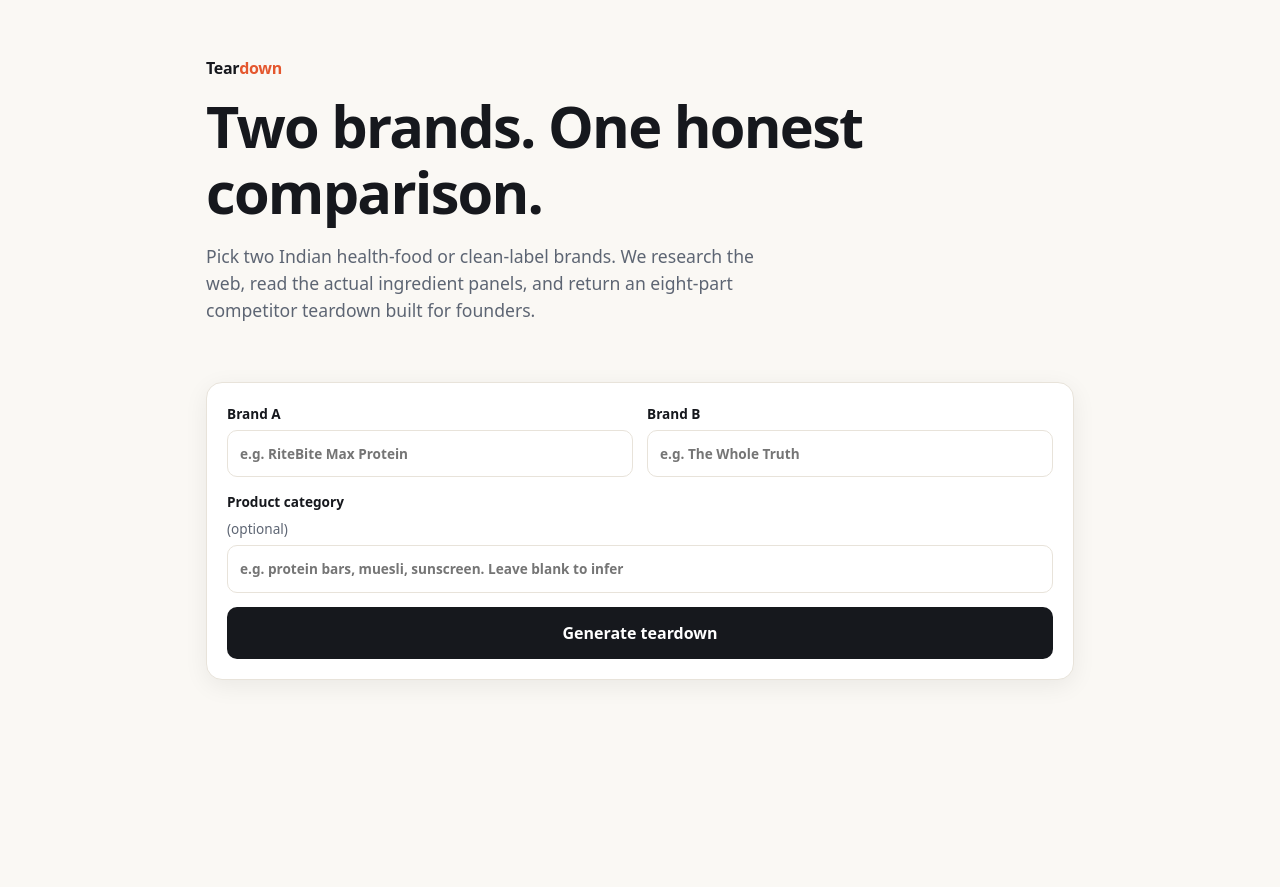
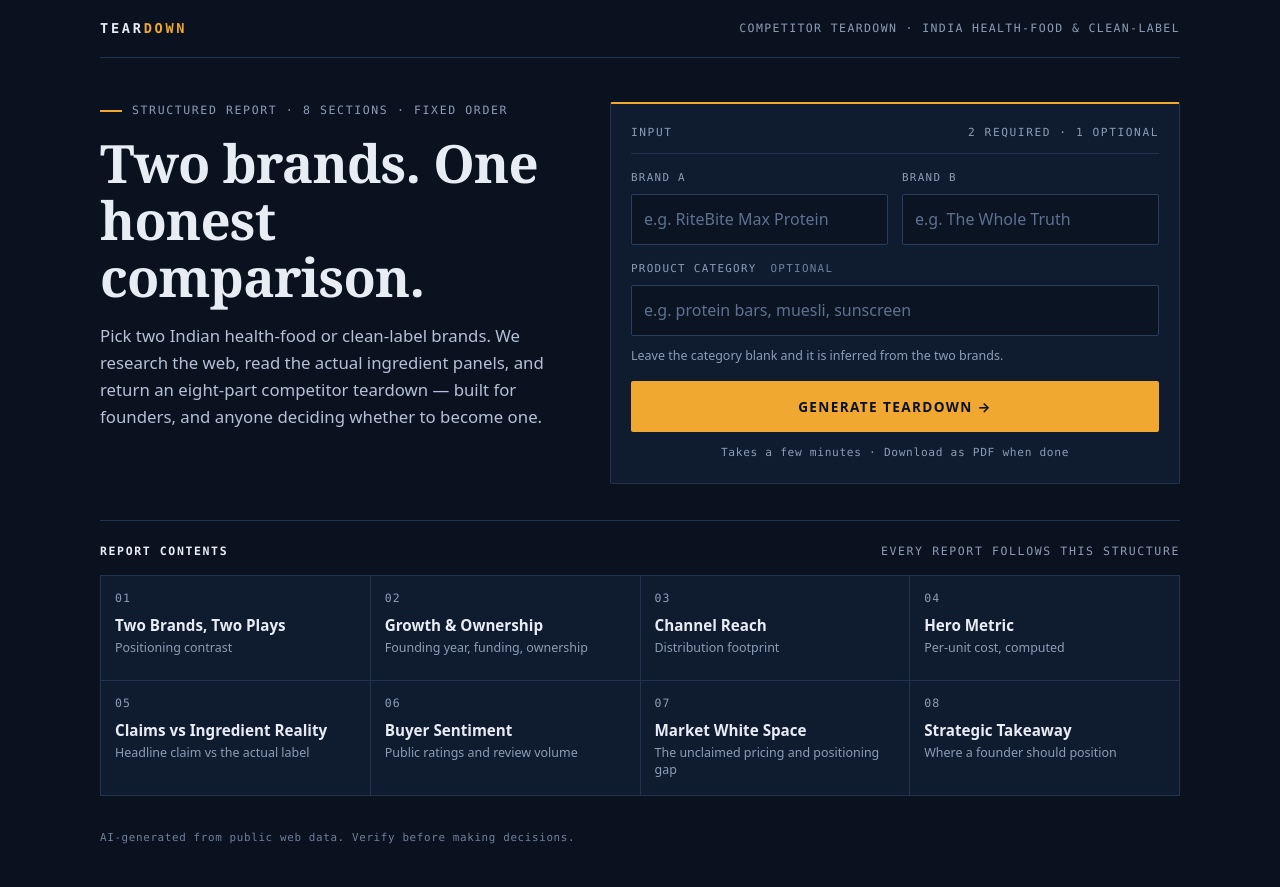
Before and after one commit to Abhishek080211/teardown-app, a website: page public/index.html in a window 1280 px wide. Before the commit the page ends 800 px from the top, so only its background shows below. Drawn offline with Linux system fonts and the light colour scheme.

Commit message:
Redesign landing page: analyst-style dark layout, report-contents strip, new copy
Co-Authored-By: Claude Sonnet 5.5 <noreply@anthropic.com>
Claude-Session: https://claude.ai/code/session_01KSfySBVsy171SMowbf7zwb

```diff
--- a/public/index.html
+++ b/public/index.html
@@ -13,16 +13,7 @@ body{margin:0;background:var(--bg);color:var(--ink);font:16px/1.55 system-ui,-ap
 h1,h2,h3{line-height:1.15;margin:0}
 .logo{font-weight:800;letter-spacing:-.02em}
 .logo b{color:var(--a)}
-/* landing */
-.hero{padding:56px 0 24px}
-.hero h1{font-size:clamp(2.2rem,7vw,3.6rem);letter-spacing:-.03em;margin:12px 0}
-.hero p{color:var(--mut);max-width:560px;font-size:1.1rem}
-form{background:var(--card);border:1px solid var(--line);border-radius:16px;padding:20px;display:grid;gap:14px;margin:16px 0 40px;box-shadow:0 6px 24px #0001}
-.row{display:grid;grid-template-columns:1fr 1fr;gap:14px}
-@media(max-width:620px){.row{grid-template-columns:1fr}}
-label{font-size:.85rem;font-weight:600;display:grid;gap:6px}
-input{font:inherit;padding:12px;border:1.5px solid var(--line);border-radius:10px;background:#fff}
-input:focus{outline:none;border-color:var(--b)}
+/* landing: see "Landing" block below */
 button{font:inherit;font-weight:700;border:0;border-radius:10px;padding:14px 18px;background:var(--ink);color:#fff;cursor:pointer}
 button:disabled{opacity:.5;cursor:wait}
 .btn2{background:#fff;color:var(--ink);border:1.5px solid var(--ink)}
@@ -31,6 +22,49 @@ button:disabled{opacity:.5;cursor:wait}
 .spin{width:44px;height:44px;border:5px solid var(--line);border-top-color:var(--a);border-radius:50%;margin:0 auto 18px;animation:s 1s linear infinite}
 @keyframes s{to{transform:rotate(360deg)}}
 .hidden{display:none}
+/* Landing + loading: restrained navy/charcoal, one amber accent. Scoped so report pages are untouched. */
+body.is-dark{--bg:#0a1220;--panel:#0f1b2f;--line:#223350;--text:#e8edf5;--mut:#8d9db6;--acc:#f0a830;background:var(--bg);color:var(--text)}
+body.is-dark .wrap{max-width:1120px;padding:0 20px}
+.mono,.lt-bar,.lt-eyebrow,#landing label .lab,.lt-ch,.lt-grid .n,.lt-note,.lt-foot{font-family:ui-monospace,"SF Mono",SFMono-Regular,Menlo,Consolas,"Liberation Mono",monospace}
+.lt-bar{display:flex;justify-content:space-between;align-items:center;gap:16px;padding:18px 0;border-bottom:1px solid var(--line);font-size:.72rem;letter-spacing:.12em;color:var(--mut);text-transform:uppercase}
+.lt-logo{font-weight:700;color:var(--text);letter-spacing:.2em;font-size:.85rem}
+.lt-logo b{color:var(--acc);font-weight:700}
+@media(max-width:620px){.lt-bar .lt-tag{display:none}}
+.lt-main{display:grid;grid-template-columns:1.1fr .9fr;gap:48px;align-items:start;padding:44px 0 36px}
+@media(max-width:900px){.lt-main{grid-template-columns:1fr;gap:28px;padding:28px 0 24px}}
+.lt-eyebrow{font-size:.72rem;letter-spacing:.14em;color:var(--mut);text-transform:uppercase;margin:0 0 14px}
+.lt-eyebrow::before{content:"";display:inline-block;width:22px;height:2px;background:var(--acc);vertical-align:middle;margin-right:10px}
+#landing h1{font-family:Georgia,"Iowan Old Style","Times New Roman",serif;font-weight:700;font-size:clamp(2rem,5vw,3.3rem);letter-spacing:-.015em;line-height:1.08;margin:0 0 18px}
+.lt-lede{color:#b4c1d6;font-size:1.05rem;line-height:1.6;max-width:540px;margin:0}
+.lt-form{background:var(--panel);border:1px solid var(--line);border-top:2px solid var(--acc);border-radius:2px;display:grid;gap:16px;padding:20px 20px 22px}
+.lt-ph{display:flex;justify-content:space-between;font-size:.7rem;letter-spacing:.14em;color:var(--mut);text-transform:uppercase;font-family:ui-monospace,Menlo,Consolas,monospace;padding-bottom:12px;border-bottom:1px solid var(--line)}
+.lt-row{display:grid;grid-template-columns:1fr 1fr;gap:14px}
+@media(max-width:520px){.lt-row{grid-template-columns:1fr}}
+#landing label{display:grid;gap:7px;font-size:.9rem}
+#landing label .lab{font-size:.68rem;letter-spacing:.12em;text-transform:uppercase;color:var(--mut)}
+#landing label .lab i{font-style:normal;color:#6f819c;margin-left:6px}
+#landing input{font:inherit;font-size:1rem;padding:12px;background:#0a1423;color:var(--text);border:1px solid #2a3d5e;border-radius:2px}
+#landing input::placeholder{color:#5f7190}
+#landing input:focus{outline:none;border-color:var(--acc);box-shadow:0 0 0 1px var(--acc)}
+.lt-hint{font-size:.78rem;color:var(--mut);margin:-6px 0 0}
+#go{background:var(--acc);color:#0a1220;border-radius:2px;font-weight:700;letter-spacing:.1em;text-transform:uppercase;font-size:.85rem;padding:15px 18px}
+#go:hover:not(:disabled){filter:brightness(1.08)}
+.lt-note{font-size:.7rem;letter-spacing:.06em;color:var(--mut);text-align:center;margin:-4px 0 0}
+body.is-dark .err{color:#ff8f87}
+.lt-contents{border-top:1px solid var(--line);padding:22px 0 8px}
+.lt-ch{display:flex;justify-content:space-between;gap:12px;flex-wrap:wrap;font-size:.72rem;letter-spacing:.14em;text-transform:uppercase;color:var(--mut);margin-bottom:14px}
+.lt-ch b{color:var(--text);font-weight:600}
+.lt-grid{list-style:none;margin:0;padding:0;display:grid;grid-template-columns:repeat(4,1fr);gap:1px;background:var(--line);border:1px solid var(--line)}
+@media(max-width:900px){.lt-grid{grid-template-columns:repeat(2,1fr)}}
+.lt-grid li{background:var(--panel);padding:14px 14px 16px;min-height:104px}
+.lt-grid .n{display:block;font-size:.72rem;color:var(--mut);letter-spacing:.1em;margin-bottom:8px}
+.lt-grid b{display:block;font-size:.95rem;font-weight:600;line-height:1.25;margin-bottom:5px}
+.lt-grid small{display:block;color:var(--mut);font-size:.78rem;line-height:1.35}
+.lt-foot{font-size:.68rem;letter-spacing:.06em;color:#6f819c;padding:18px 0 40px}
+body.is-dark .loading{padding:120px 0}
+body.is-dark .spin{border-color:var(--line);border-top-color:var(--acc)}
+body.is-dark .loading .meta{color:var(--mut)}
+body.is-dark .loading h2{font-family:Georgia,serif}
 /* report */
 .top{display:flex;justify-content:space-between;align-items:center;gap:12px;padding:16px 0;flex-wrap:wrap}
 .title{padding:24px 0 8px}
@@ -87,31 +121,54 @@ footer{margin:40px 0;color:var(--mut);font-size:.8rem}
 }
 </style>
 </head>
-<body>
+<body class="is-dark">
 <div class="wrap">
 
 <div id="landing">
-  <div class="hero">
-    <div class="logo">Tear<b>down</b></div>
-    <h1>Two brands. One honest comparison.</h1>
-    <p>Pick two Indian health-food or clean-label brands. We research the web, read the actual ingredient panels, and return an eight-part competitor teardown built for founders.</p>
+  <div class="lt-bar"><div class="lt-logo">TEAR<b>DOWN</b></div><div class="lt-tag">Competitor teardown · India health-food &amp; clean-label</div></div>
+
+  <div class="lt-main">
+    <header>
+      <p class="lt-eyebrow">Structured report · 8 sections · fixed order</p>
+      <h1>Two brands. One honest comparison.</h1>
+      <p class="lt-lede">Pick two Indian health-food or clean-label brands. We research the web, read the actual ingredient panels, and return an eight-part competitor teardown — built for founders, and anyone deciding whether to become one.</p>
+    </header>
+
+    <form id="form" class="lt-form">
+      <div class="lt-ph"><span>Input</span><span>2 required · 1 optional</span></div>
+      <div class="lt-row">
+        <label><span class="lab">Brand A</span><input name="brandA" required maxlength="80" placeholder="e.g. RiteBite Max Protein" autocomplete="off"></label>
+        <label><span class="lab">Brand B</span><input name="brandB" required maxlength="80" placeholder="e.g. The Whole Truth" autocomplete="off"></label>
+      </div>
+      <label><span class="lab">Product category <i>optional</i></span><input name="category" maxlength="80" placeholder="e.g. protein bars, muesli, sunscreen" autocomplete="off"></label>
+      <p class="lt-hint">Leave the category blank and it is inferred from the two brands.</p>
+      <button id="go" type="submit">Generate teardown &rarr;</button>
+      <p class="lt-note">Takes a few minutes · Download as PDF when done</p>
+      <div id="formerr" class="err hidden"></div>
+    </form>
   </div>
-  <form id="form">
-    <div class="row">
-      <label>Brand A<input name="brandA" required maxlength="80" placeholder="e.g. RiteBite Max Protein"></label>
-      <label>Brand B<input name="brandB" required maxlength="80" placeholder="e.g. The Whole Truth"></label>
-    </div>
-    <label>Product category <span style="font-weight:400;color:var(--mut)">(optional)</span><input name="category" maxlength="80" placeholder="e.g. protein bars, muesli, sunscreen. Leave blank to infer"></label>
-    <button id="go" type="submit">Generate teardown</button>
-    <div id="formerr" class="err hidden"></div>
-  </form>
+
+  <section class="lt-contents" aria-label="Report contents">
+    <div class="lt-ch"><b>Report contents</b><span>Every report follows this structure</span></div>
+    <ol class="lt-grid">
+      <li><span class="n">01</span><b>Two Brands, Two Plays</b><small>Positioning contrast</small></li>
+      <li><span class="n">02</span><b>Growth &amp; Ownership</b><small>Founding year, funding, ownership</small></li>
+      <li><span class="n">03</span><b>Channel Reach</b><small>Distribution footprint</small></li>
+      <li><span class="n">04</span><b>Hero Metric</b><small>Per-unit cost, computed</small></li>
+      <li><span class="n">05</span><b>Claims vs Ingredient Reality</b><small>Headline claim vs the actual label</small></li>
+      <li><span class="n">06</span><b>Buyer Sentiment</b><small>Public ratings and review volume</small></li>
+      <li><span class="n">07</span><b>Market White Space</b><small>The unclaimed pricing and positioning gap</small></li>
+      <li><span class="n">08</span><b>Strategic Takeaway</b><small>Where a founder should position</small></li>
+    </ol>
+  </section>
+  <div class="lt-foot">AI-generated from public web data. Verify before making decisions.</div>
 </div>
 
 <div id="loading" class="loading hidden">
   <div class="spin"></div>
   <h2>Researching…</h2>
   <p id="status" class="meta">Starting research…</p>
-  <p class="meta">This usually takes 1–3 minutes. Please keep this tab open.</p>
+  <p class="meta">This usually takes a few minutes. Please keep this tab open.</p>
 </div>
 
 <div id="report" class="hidden"></div>
@@ -120,7 +177,10 @@ footer{margin:40px 0;color:var(--mut);font-size:.8rem}
 <script>
 const $ = (s) => document.querySelector(s);
 const esc = (v) => String(v ?? "").replace(/[&<>"']/g, (c) => ({"&":"&amp;","<":"&lt;",">":"&gt;",'"':"&quot;","'":"&#39;"}[c]));
-const show = (id) => ["landing","loading","report"].forEach((x) => $("#"+x).classList.toggle("hidden", x !== id));
+const show = (id) => {
+  ["landing","loading","report"].forEach((x) => $("#"+x).classList.toggle("hidden", x !== id));
+  document.body.classList.toggle("is-dark", id !== "report"); // landing + loading are dark, the report keeps its own theme
+};
 
 $("#form").addEventListener("submit", async (e) => {
   e.preventDefault();
```
